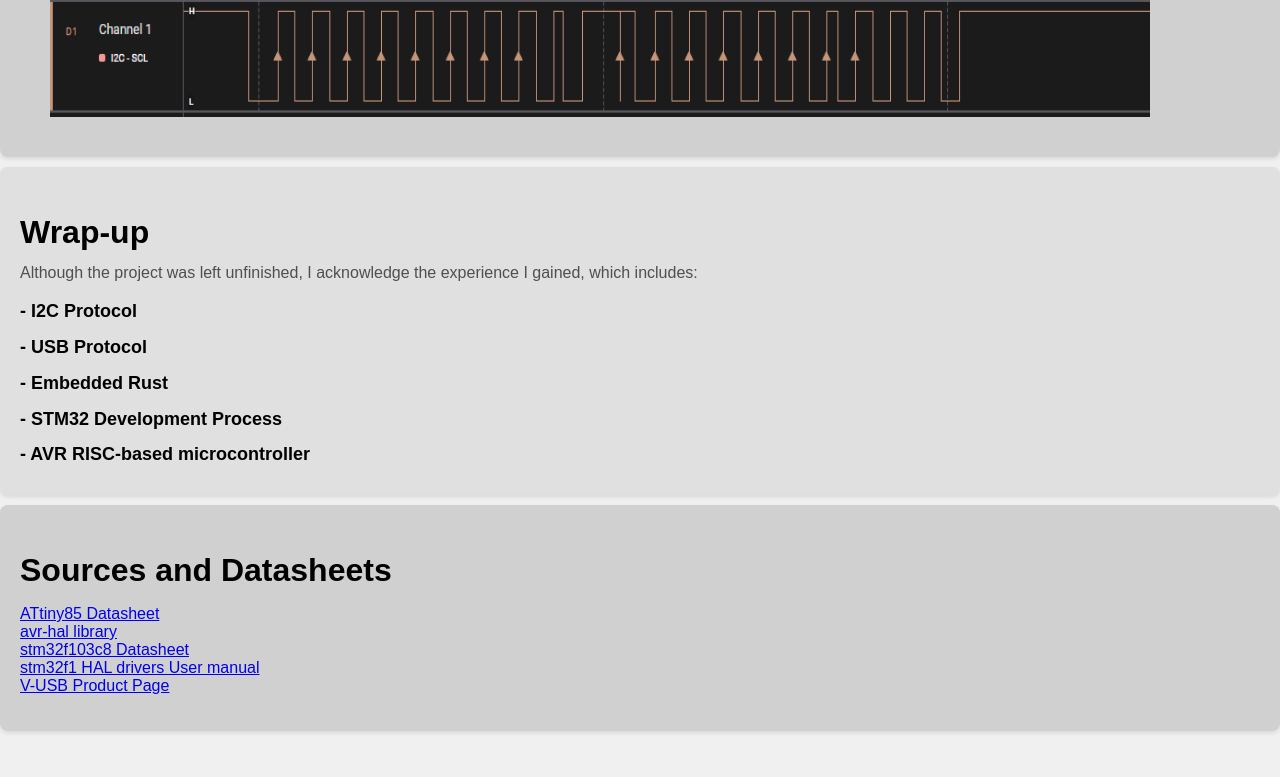
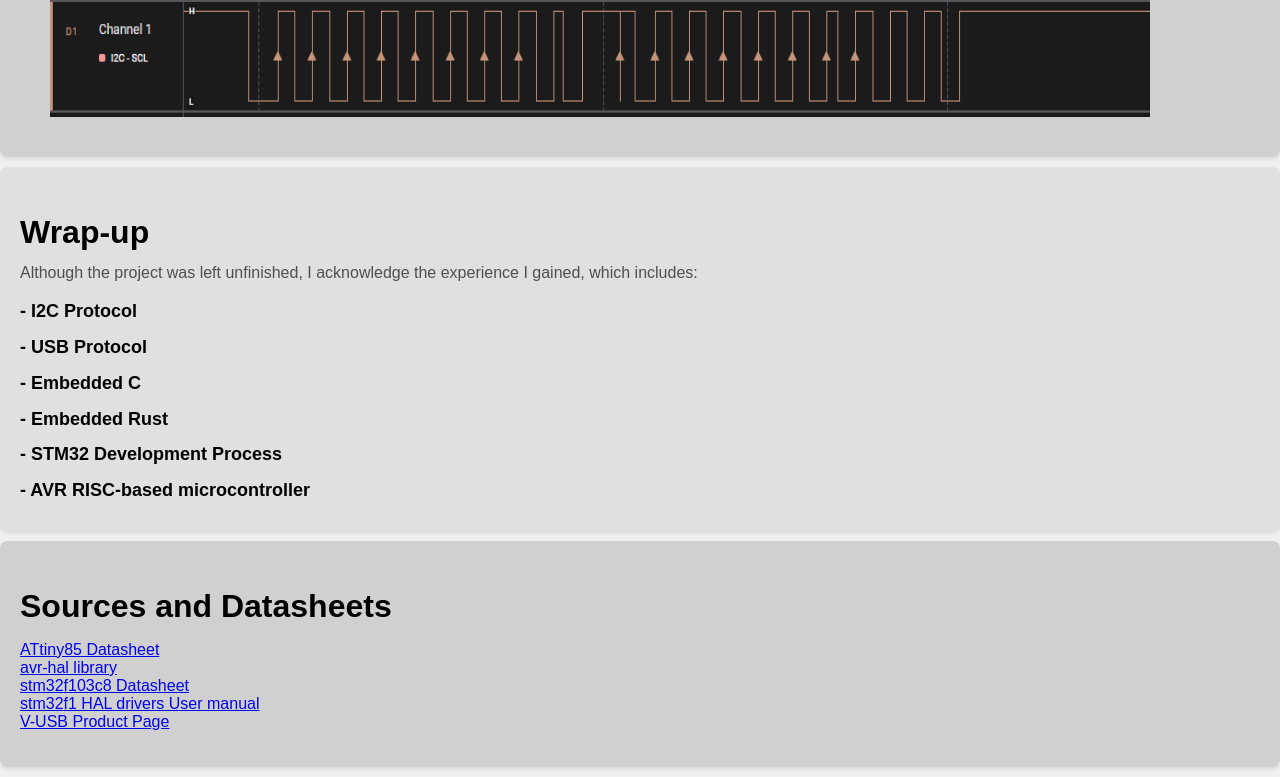
Before and after one commit to LudoProvost/LudoProvost.github.io, a website: page i2c-usb-interface.html in a window 1280 px wide. Shown: the part 4235-5012 px from the top of the page. Before the commit the page ends 4976 px from the top, so only its background shows below. Drawn offline with Linux system fonts and the light colour scheme.

Commit message:
Updated wrap-up section of i2c-usb project page

```diff
--- a/i2c-usb-interface.html
+++ b/i2c-usb-interface.html
@@ -354,6 +354,7 @@
         </p>
         <h2 class="subheading2">- I2C Protocol</h2>
         <h2 class="subheading2">- USB Protocol</h2>
+        <h2 class="subheading2">- Embedded C</h2>
         <h2 class="subheading2">- Embedded Rust</h2>
         <h2 class="subheading2">- STM32 Development Process</h2>
         <h2 class="subheading2">- AVR RISC-based microcontroller</h2>
```
